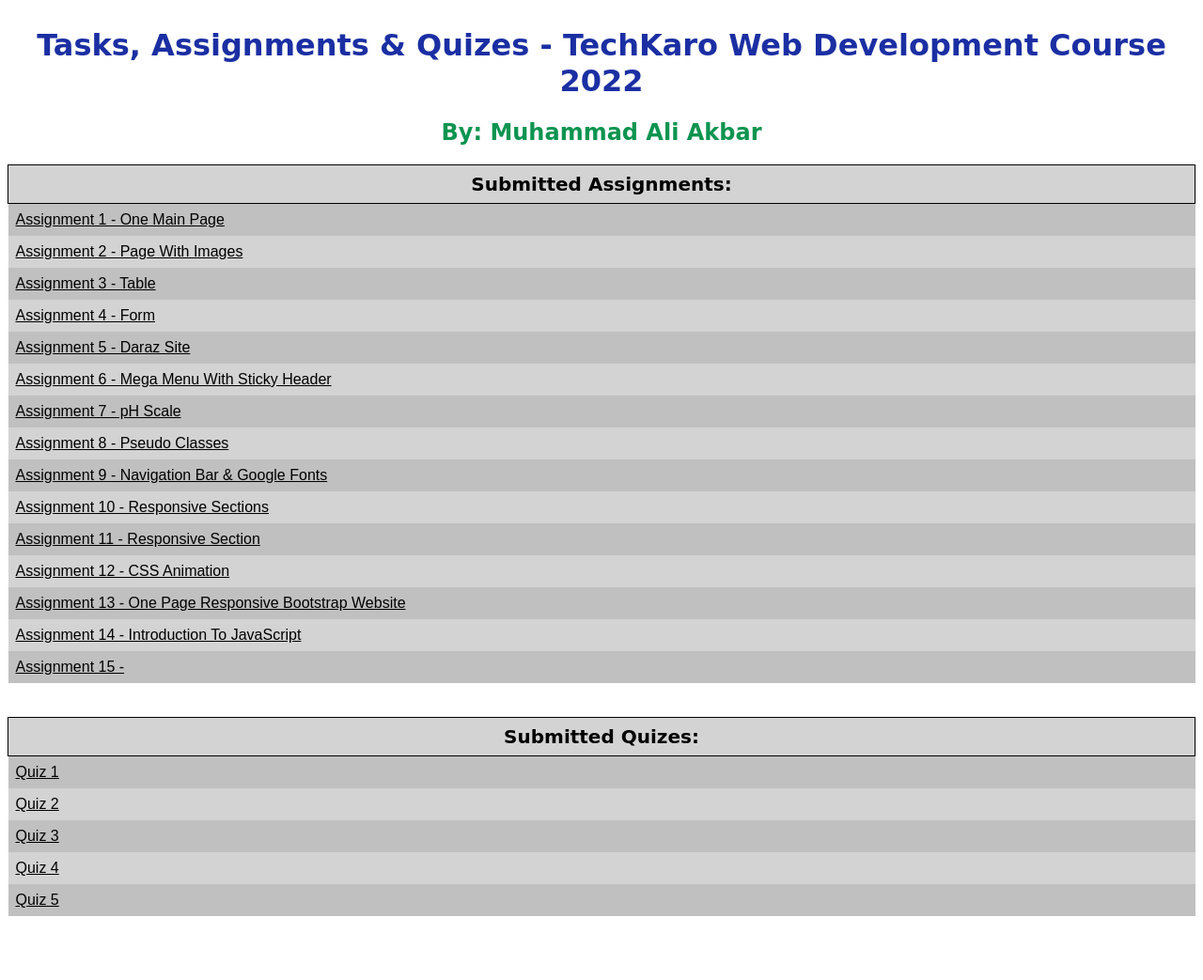
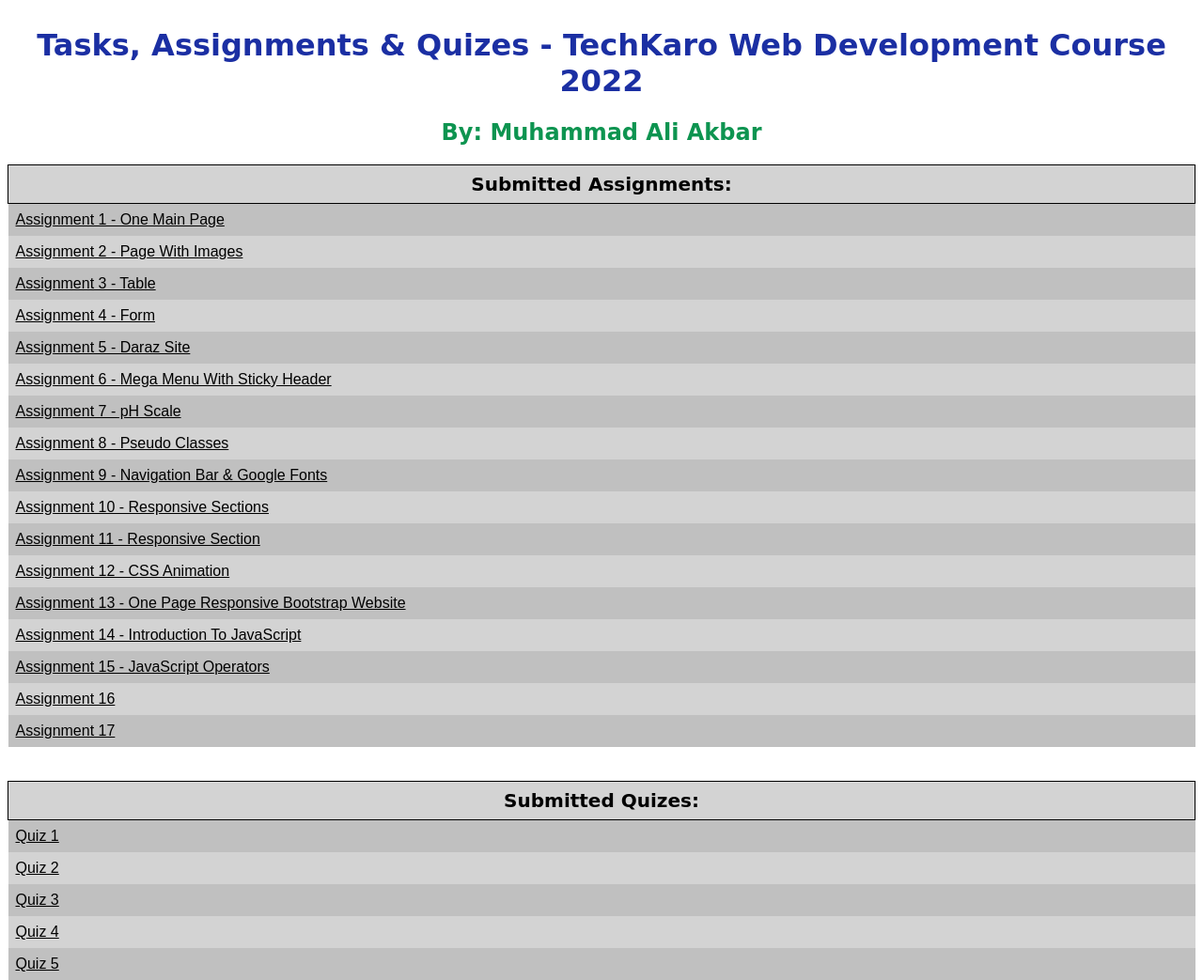
Before and after one commit to MAliAkbar22/TechKaro2022, a plain HTML site: page index.html in a window 1280 px wide. Shown: the whole page at 94% size. Before the commit the page ends 975 px from the top, so only its background shows below. Drawn offline with Linux system fonts and the light colour scheme.

Commit message:
Update index.html

```diff
--- a/index.html
+++ b/index.html
@@ -120,7 +120,13 @@
                 <td><a href="Assignment 14 - Introduction To  JavaScript/index.html" target="_blank">Assignment 14 - Introduction To  JavaScript</a></td>
             </tr>
 	<tr>
-                <td><a href="#" target="_blank">Assignment 15 - </a></td>
+                <td><a href="Assignment 15 - JavaScript Operators/index.html" target="_blank">Assignment 15 - JavaScript Operators</a></td>
+        </tr>
+	<tr>
+                <td><a href="#" target="_blank">Assignment 16</a></td>
+        </tr>
+	<tr>
+                <td><a href="#" target="_blank">Assignment 17</a></td>
         </tr>
         </table>
 
```
